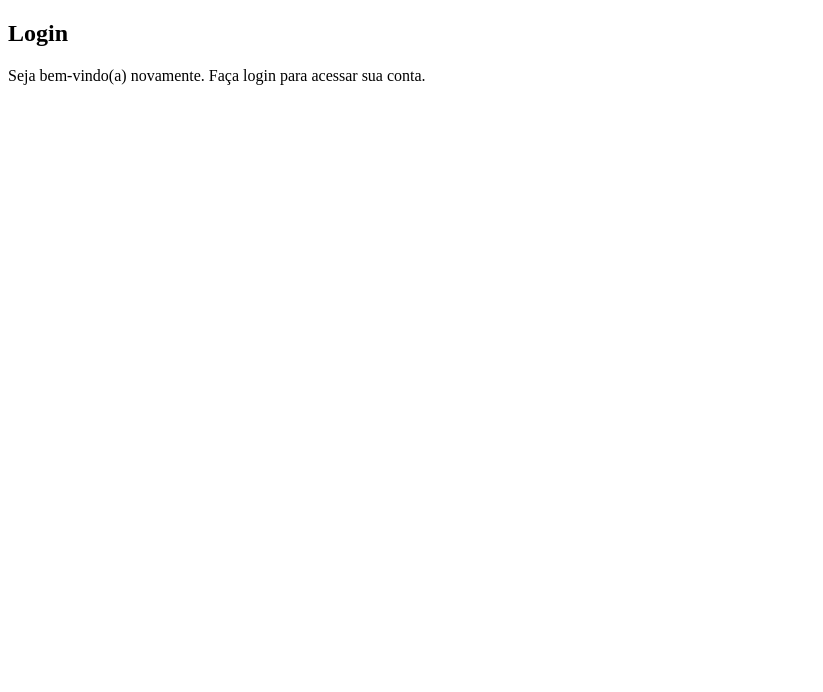
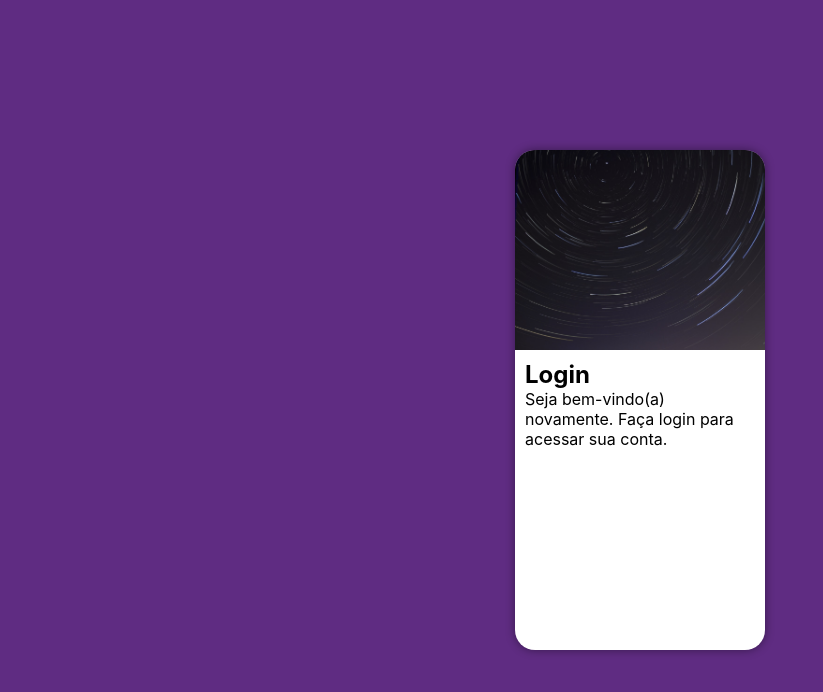
Before and after one commit to gustavodemorais/projeto-login, a plain HTML site: page index.html in a window 1280 px wide. Shown: the whole page, without its empty margins (0-823 px from the left). Drawn offline with Linux system fonts and the light colour scheme.

Commit message:
projeto_login_atualização

```diff
--- a/estilos/style.css
+++ b/estilos/style.css
@@ -1 +1,46 @@
 @charset "UTF-8";
+
+* {
+    font-family: -apple-system, BlinkMacSystemFont, 'Segoe UI', Roboto, Oxygen, Ubuntu, Cantarell, 'Open Sans', 'Helvetica Neue', sans-serif;
+    padding: 0px;
+    margin: 0px;
+    box-sizing: border-box;
+}
+
+body, html {
+    background-color: #5f2c82;
+    height: 100vh;
+    width: 100vw;
+}
+
+main {
+    position: relative;
+    height: 100vh;
+    width: 100vw;
+}
+
+section#login {
+    position: absolute;
+    top: 50%;
+    left: 50%;
+    transform: translate(-50%, -50%);
+    overflow: hidden;
+
+    background-color: white;
+    width: 250px;
+    height: 500px;
+    border-radius: 20px;
+    box-shadow: 0px 0px 10px rgba(0, 0, 0, 0.425);
+}
+
+section#login > div#imagem {
+    display: block;
+    background: #5f2c82 url(../imagens/imagen_login.jpg) no-repeat;
+    background-size: cover;
+    height: 200px;
+}
+
+section#login > div#formulario {
+    display: block;
+    padding: 10px;
+}
```
Also changed, not shown: index.html (+1 -1 lines).
